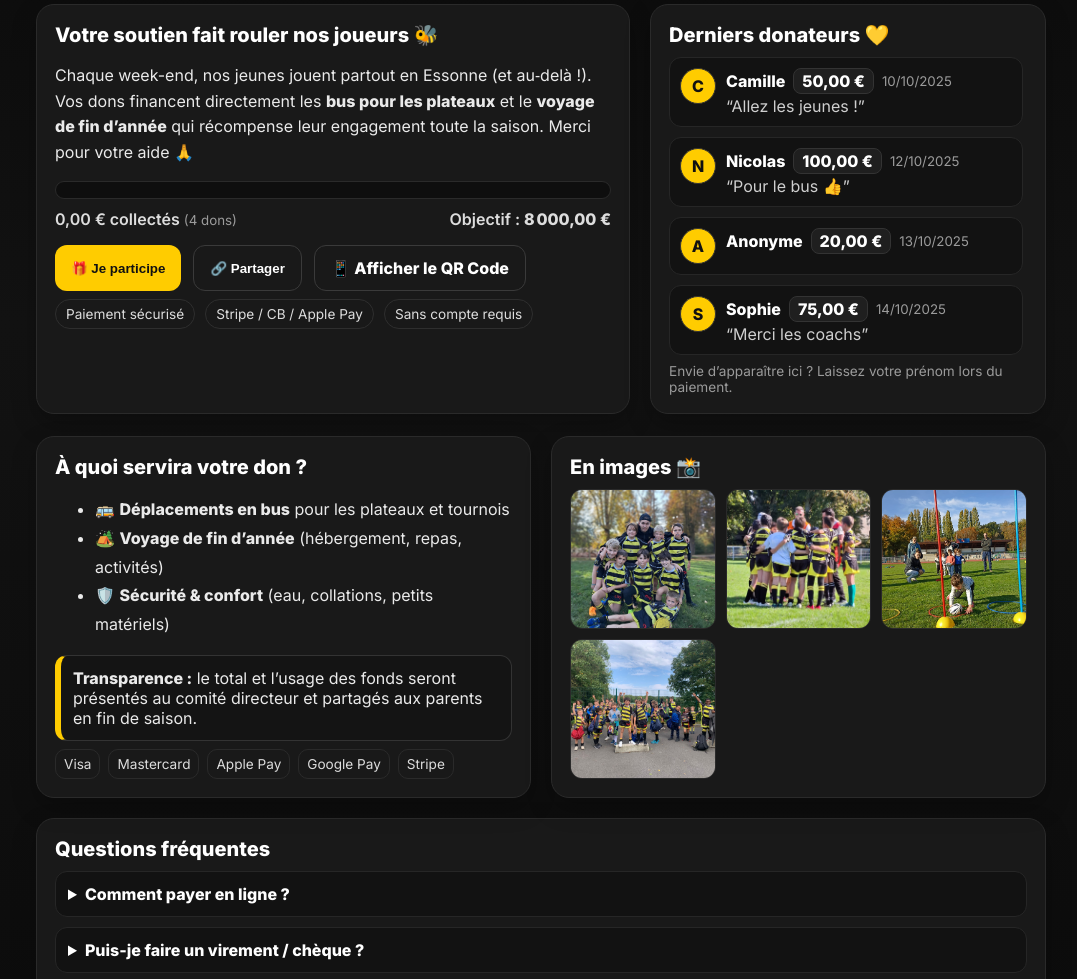
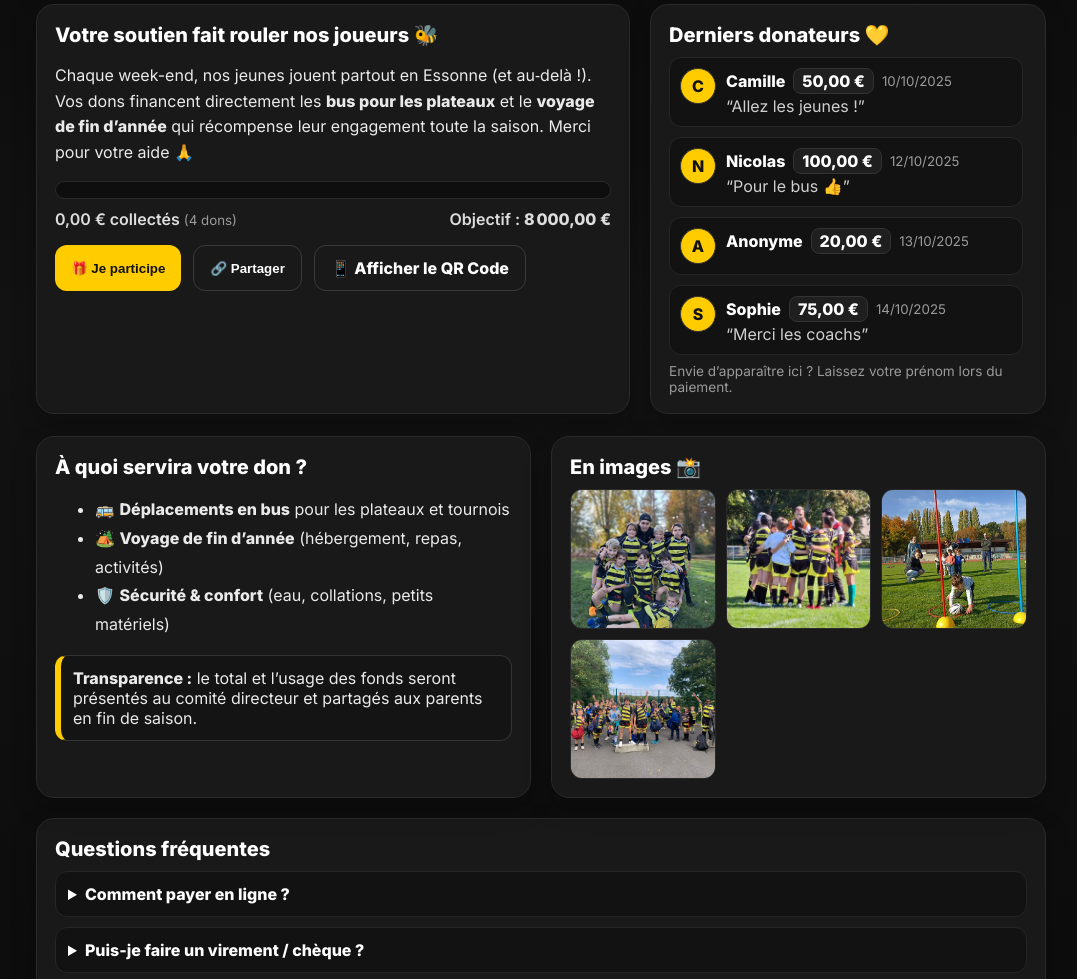
Before and after one commit to rbouillaguet-teamsphere/cagnotte-edr, a website: page public/index.html in a window 1280 px wide. Shown: the part 122-1101 px from the top of the page, without its empty margins (99-1176 px from the left). Drawn offline with Linux system fonts and the light colour scheme; no server answers.

Commit message:
Suppression des tags

```diff
--- a/public/index.html
+++ b/public/index.html
@@ -121,12 +121,6 @@
           <a id="qrToggle" class="btn btn-outline" href="#qr" onclick="toggleQR(event)">📱 Afficher le QR Code</a>
         </div>
 
-        <div class="badges" aria-label="informations sécurité paiement">
-          <span class="badge">Paiement sécurisé</span>
-          <span class="badge">Stripe / CB / Apple Pay</span>
-          <span class="badge">Sans compte requis</span>
-        </div>
-
         <div id="qr" class="qr" style="display:none; margin-top:14px">
           <img id="qrImg" alt="QR vers la page de paiement" />
           <div class="legal" style="text-align:center">Scannez pour ouvrir la page de paiement</div>
@@ -150,13 +144,6 @@
         </ul>
         <div class="notice" style="margin-top:10px">
           <strong>Transparence :</strong> le total et l’usage des fonds seront présentés au comité directeur et partagés aux parents en fin de saison.
-        </div>
-        <div class="stripe-logos">
-          <span class="chip">Visa</span>
-          <span class="chip">Mastercard</span>
-          <span class="chip">Apple Pay</span>
-          <span class="chip">Google Pay</span>
-          <span class="chip">Stripe</span>
         </div>
       </article>
 
```
